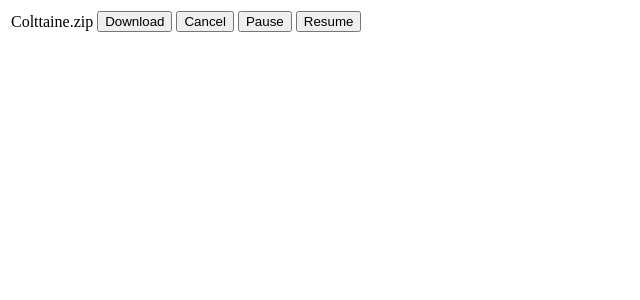
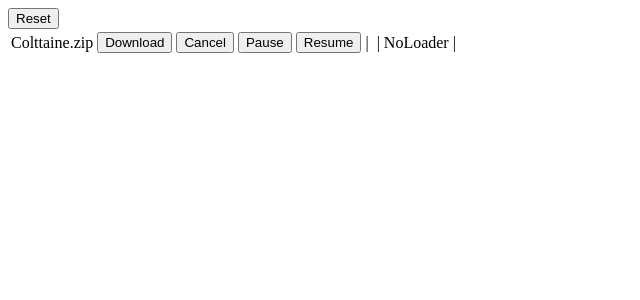
Before and after one commit to dp2genius/aws_multipart_download, a React (Create React App) app: page / in a window 1280 px wide. Shown: the top 300 px of the page, without its empty margins (0-640 px from the left). Built offline with nearby package versions, Linux system fonts and the light colour scheme.

Commit message:
feat: cancel request

```diff
--- a/src/app.tsx
+++ b/src/app.tsx
@@ -1,6 +1,6 @@
 import { DownloadHelper, Downloader } from "./downloader";
 import config from "./config";
-import { useState } from "react";
+import { useState, useEffect } from "react";
 
 const downloadHelper = new DownloadHelper({
   credentials: config.credentials,
@@ -22,19 +22,35 @@ window.fails = {};
 window.downloader = downloader;
 // End Dev
 
+let keys = ["Colttaine.zip"];
+
 export default function App() {
   const [progress, setProgress] = useState({} as object);
+  const [status, setStatus] = useState({} as object);
+
+  useEffect(() => {
+    setInterval(() => {
+      setStatus(status => ({
+        ...status,
+        [keys[0]]: downloader.getStatus(keys[0])
+      }));
+      // @ts-ignore
+      // window.status = status;
+    }, 500);
+  }, []);
+
+  useEffect(() => {
+    console.log(status);
+  }, [status]);
 
   const onClick = (key: string) => () => {
     downloader.download(key);
 
     downloader.on('progress', (key: string, value: number) => {
-
       setProgress((progress: object) => ({
         ...progress,
         [key]: value
       }));
-
     });
 
     downloader.on('complete', (key: string) => {
@@ -46,27 +62,47 @@ export default function App() {
     });
   };
 
-  const onCancel = (key: string) => () => { };
+  const onCancel = (key: string) => () => {
+    downloader.abort(key);
+  };
 
-  const onPause = (key: string) => () => { };
+  const onPause = (key: string) => () => {
+    downloader.pause(key);
+  };
 
-  const onResume = (key: string) => () => { };
+  const onResume = (key: string) => () => {
+    downloader.resume(key);
+  };
+
+  const onReset = () => {
+    downloader.reset();
+  };
 
   return (
+    <div>
+      <button onClick={onReset}>Reset</button>
       <table>
         <tbody>
           <tr>
-          <td>Colttaine.zip</td>
-          <td><button onClick={onClick("Colttaine.zip")}>Download</button></td>
-          <td><button onClick={onCancel("Colttaine.zip")}>Cancel</button><br /></td>
-          <td><button onClick={onPause("Colttaine.zip")}>Pause</button><br /></td>
-          <td><button onClick={onResume("Colttaine.zip")}>Resume</button></td>
+            <td>{keys[0]}</td>
+            <td><button onClick={onClick(keys[0])}>Download</button></td>
+            <td><button onClick={onCancel(keys[0])}>Cancel</button><br /></td>
+            <td><button onClick={onPause(keys[0])}>Pause</button><br /></td>
+            <td><button onClick={onResume(keys[0])}>Resume</button></td>
+            <td>{" | "}</td>
             <td>{
               // @ts-ignore
-            progress["Colttaine.zip"]
+              progress[keys[0]]
             }</td>
+            <td>{" | "}</td>
+            <td>{
+              // @ts-ignore
+              status[keys[0]]
+            }</td>
+            <td>{" | "}</td>
           </tr>
         </tbody>
       </table>
+    </div>
   );
 }
--- a/src/downloader/downloader.ts
+++ b/src/downloader/downloader.ts
@@ -68,4 +68,8 @@ export class Downloader {
       this.eventHandlers.get(event)?.filter(func => func !== callback) || []
     );
   }
+
+  getStatus(key: string) {
+    return this.singleLoaders.get(key)?.status || 'NoLoader';
+  }
 }
--- a/src/downloader/single-downloader.ts
+++ b/src/downloader/single-downloader.ts
@@ -1,6 +1,6 @@
 import { DownloadHelper } from './download-helper';
 import { ItemFetcher } from './item-fetcher';
-import { ResponseData, SingleDownloaderOptions, SingleDownloaderStatus } from './types';
+import { ResponseData, SingleDownloaderOptions, SingleDownloaderStatus, AWSError } from './types';
 
 export class SingleDownloader {
   private readonly helper: DownloadHelper;
@@ -18,6 +18,8 @@ export class SingleDownloader {
   private fileSaver: FileSystemFileHandle | null = null;
   private writer?: FileSystemWritableFileStream;
 
+  private id?: NodeJS.Timer;
+
   constructor(helper: DownloadHelper, options: SingleDownloaderOptions) {
     this.helper = helper;
     this.options = options;
@@ -31,8 +33,10 @@ export class SingleDownloader {
     }
 
     return new Promise(async (resolve, reject) => {
+      if (this.status !== 'Paused') {
         this.fileSaver = await showSaveFilePicker();
         this.writer = await this.fileSaver.createWritable();
+      }
 
       this.status = 'Downloading';
 
@@ -62,6 +66,11 @@ export class SingleDownloader {
 
       /** Write fetched data to local writer */
       const writeData = async () => {
+        console.assert(this.writer !== undefined);
+        if (["Aborted"].includes(this.status)) {
+          return resolve("Aborted");
+        }
+
         const buffers = [];
 
         while (this.chunkIndexToWrite < chunkCount) {
@@ -87,7 +96,10 @@ export class SingleDownloader {
             }
           }
           if (this.status === 'Pausing') {
+            console.log(this.chunkIndexToFetch, this.chunkIndexToWrite);
+            if (this.chunkIndexToFetch === this.chunkIndexToWrite) {
               this.status = 'Paused';
+            }
           } else {
             loadData();
           }
@@ -100,6 +112,7 @@ export class SingleDownloader {
               this.options.eventHandlers.get('complete')
                 ?.forEach(callback => callback(this.options.Key));
               resolve("success");
+              clearInterval(this.id);
             })
             .catch(reject);
         }
@@ -117,7 +130,7 @@ export class SingleDownloader {
           });
           this.pool.set(this.chunkIndexToFetch, itemFetcher); // Register the fetcher to pool
 
-          itemFetcher.on('complete', () => { // fetcher successfully pulled data
+          itemFetcher.on('success', () => { // fetcher successfully pulled data
             writeData(); // run writer
 
             // Dev
@@ -130,6 +143,9 @@ export class SingleDownloader {
           });
 
           itemFetcher.on('retry', () => { // fetcher did not pulled data
+            if (this.status === 'Aborted') {
+              return;
+            }
 
             // Dev
             // @ts-ignore
@@ -145,10 +161,12 @@ export class SingleDownloader {
             }, itemFetcher.timeout);
           });
 
-          itemFetcher.on('error', () => {
+          itemFetcher.on('error', (err: AWSError) => {
+            if (err.code !== 'RequestAbortedError') {
               this.options.eventHandlers.get('error')
                 ?.forEach(callback => callback(this.options.Key));
-            debugger
+              debugger;
+            }
           });
 
           this.chunkIndexToFetch += 1;
@@ -156,10 +174,12 @@ export class SingleDownloader {
       };
 
       loadData();
+      this.id = setInterval(writeData, 3000);
     });
   }
 
   pause() {
+    console.assert(this.status === 'Downloading');
     if (this.status === 'Downloading') {
       this.status = 'Pausing';
     }
@@ -172,13 +192,16 @@ export class SingleDownloader {
   }
 
   abort() {
-    if (this.status === 'Downloading') {
+    if (!['Downloading', 'Pausing', 'Paused'].includes(this.status)) {
+      return console.warn(`Current loader state for '${this.options.Key}' is '${this.status}'`);
+    }
     this.status = 'Aborted';
     this.pool.forEach(request => request.abort());
-    }
+    this.writer?.close();
   }
 
   reset() {
+    this.abort();
     this.status = 'Idle';
     this.pool.clear();
   }
--- a/src/downloader/types.ts
+++ b/src/downloader/types.ts
@@ -34,7 +34,10 @@ export type AWSGetRequest = AWS.Request<AWS.S3.GetObjectOutput, AWS.AWSError>;
 
 export type GetObjectEvent = 'error' | 'retry' | 'complete' | 'httpDownloadProgress';
 
-export type SingleDownloaderStatus = 'Idle' | 'Downloading' | 'Pausing' | 'Paused' | 'Success' | 'Aborted';
+/** Single loader state */
+export type SingleDownloaderStatus = 'Idle' | 'Downloading' | 'Pausing' | 'Paused' | 'Success' | 'Aborted' | 'Error';
+
+export type AWSError = AWS.AWSError;
 
 export type DownloaderEvent = 'progress' | 'error' | 'complete';
 
```
Lines whose indentation alone changed are shown as unchanged.
